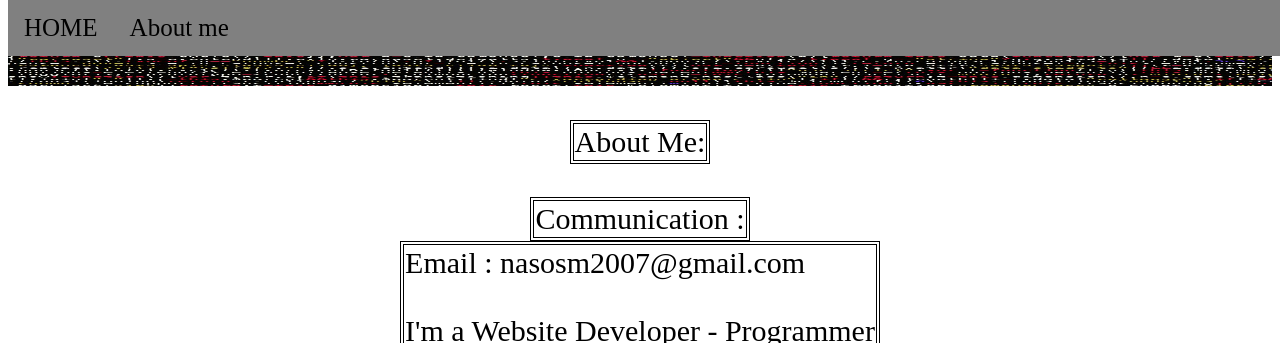
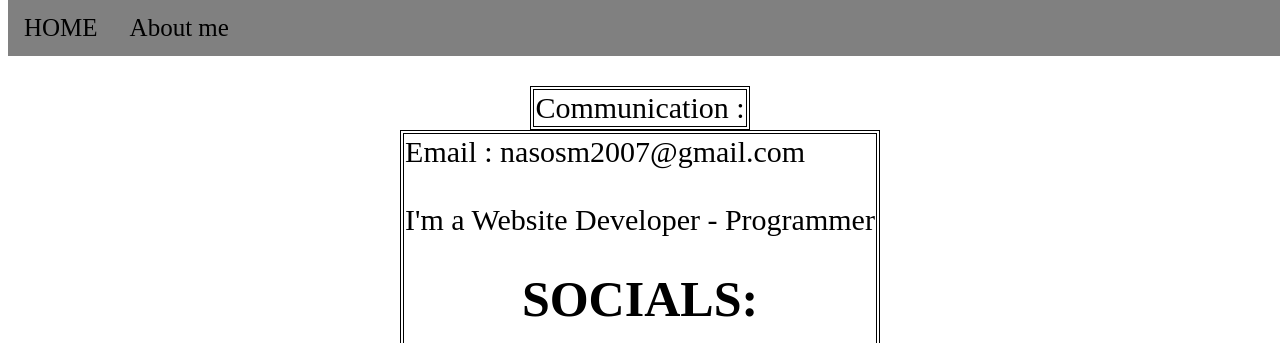
Before and after one commit to NasosM07/ThanasisM, a plain HTML site: page 2.html in a window 1280 px wide. Shown: the top 343 px of the page. Drawn offline with Linux system fonts and the light colour scheme.

Commit message:
Update 2.html

```diff
--- a/2.html
+++ b/2.html
@@ -4,7 +4,6 @@
     <link rel="Stylesheet" type="text/css" href="1.css">
     </head>
     <body>
-        <img src="code_symbols_text_147921_1920x1080.jpg">
             <div class="navbar">
                 <a href="index.html">HOME</a>
                 <a href="2.html">About me</a>
```
